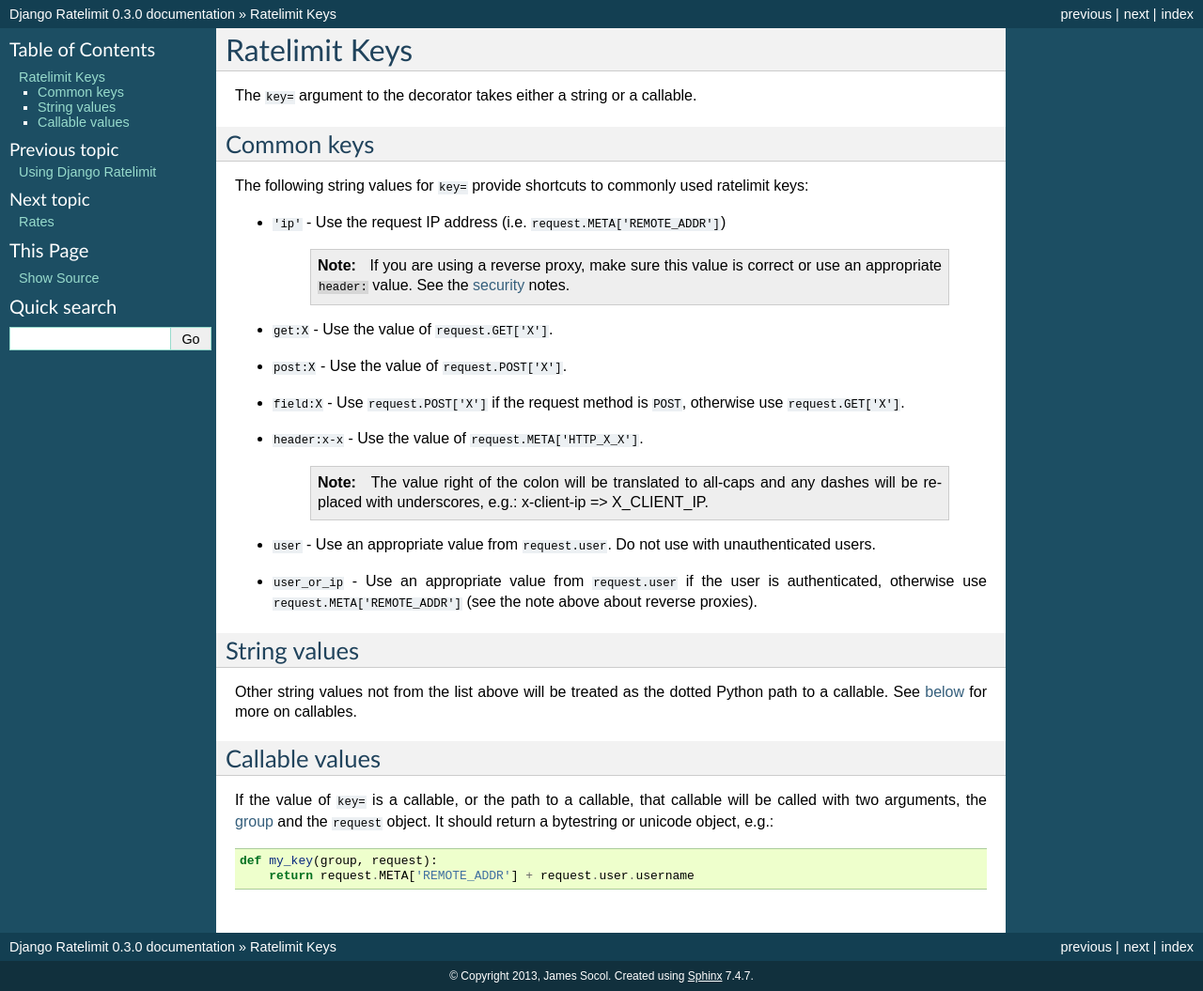
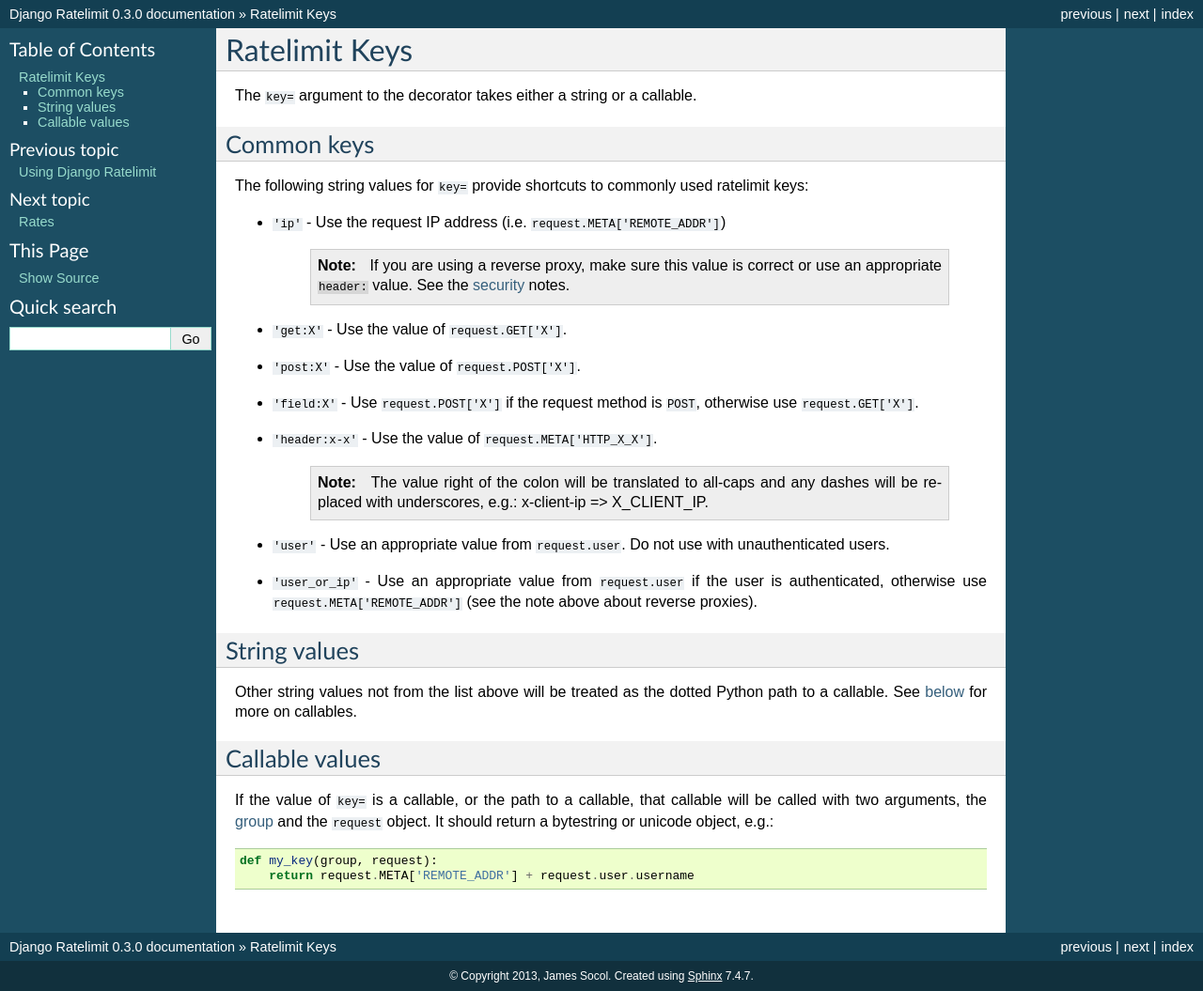
Before and after one commit to jsocol/django-ratelimit, a Sphinx documentation site: the page built from docs/keys.rst, in a window 1280 px wide. Shown: the whole page at 94% size. Built offline with Sphinx 7.4.7, drawn with Linux system fonts in a browser that asks for light colours.

Commit message:
Small docs consistency cleanup.

```diff
--- a/docs/keys.rst
+++ b/docs/keys.rst
@@ -23,21 +23,22 @@ used ratelimit keys:
        If you are using a reverse proxy, make sure this value is correct
        or use an appropriate ``header:`` value. See the :ref:`security
        <security-chapter>` notes.
-* ``get:X`` - Use the value of ``request.GET['X']``.
-* ``post:X`` - Use the value of ``request.POST['X']``.
-* ``field:X`` - Use ``request.POST['X']`` if the request method is
+* ``'get:X'`` - Use the value of ``request.GET['X']``.
+* ``'post:X'`` - Use the value of ``request.POST['X']``.
+* ``'field:X'`` - Use ``request.POST['X']`` if the request method is
   ``POST``, otherwise use ``request.GET['X']``.
-* ``header:x-x`` - Use the value of ``request.META['HTTP_X_X']``.
+* ``'header:x-x'`` - Use the value of ``request.META['HTTP_X_X']``.
 
     .. note::
        The value right of the colon will be translated to all-caps and
        any dashes will be replaced with underscores, e.g.: x-client-ip
        => X_CLIENT_IP.
-* ``user`` - Use an appropriate value from ``request.user``. Do not use
+* ``'user'`` - Use an appropriate value from ``request.user``. Do not use
   with unauthenticated users.
-* ``user_or_ip`` - Use an appropriate value from ``request.user`` if the
-  user is authenticated, otherwise use ``request.META['REMOTE_ADDR']``
-  (see the note above about reverse proxies).
+* ``'user_or_ip'`` - Use an appropriate value from ``request.user`` if
+  the user is authenticated, otherwise use
+  ``request.META['REMOTE_ADDR']`` (see the note above about reverse
+  proxies).
 
 
 .. _keys-strings:
--- a/docs/rates.rst
+++ b/docs/rates.rst
@@ -4,6 +4,8 @@
 Rates
 =====
 
+
+.. _rates-simple:
 
 Simple rates
 ============
@@ -27,6 +29,8 @@ five minutes":
 * ``100/300s``
 * ``100/300``
 
+
+.. _rates-callable:
 
 Callables
 =========
--- a/docs/security.rst
+++ b/docs/security.rst
@@ -4,6 +4,8 @@
 Security considerations
 =======================
 
+
+.. _security-client-ip:
 
 Client IP address
 =================
```
